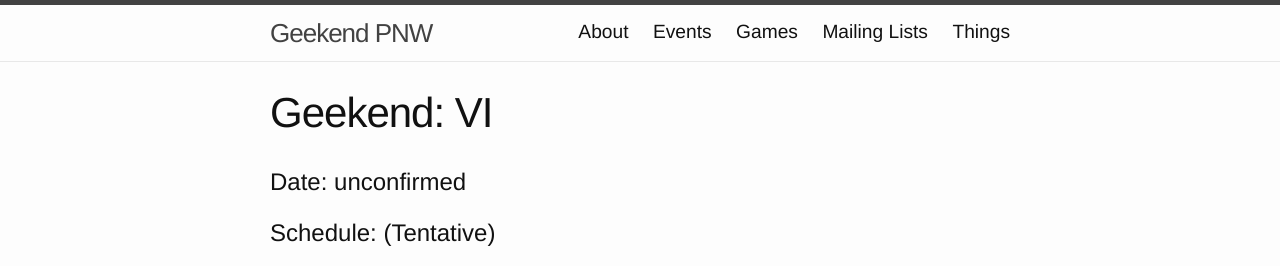
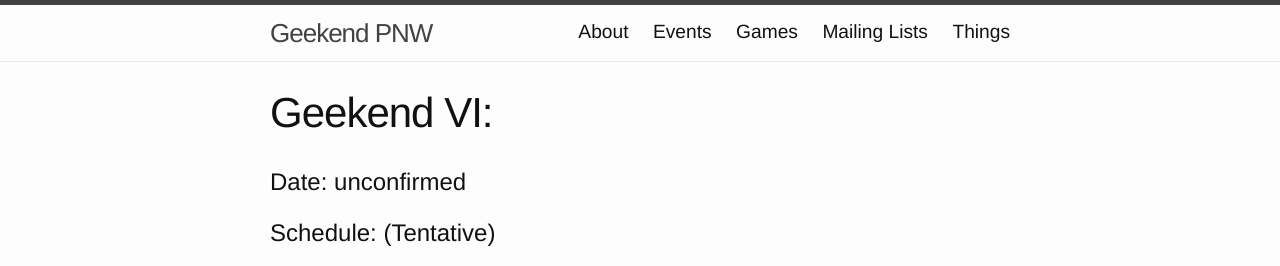
Before and after one commit to Geekend-PNW/geekend-pnw.github.com, a Jekyll site: the page built from _events/2019-06.md, in a window 1280 px wide. Shown: the top 266 px of the page. Built offline with Jekyll 4.4.1, drawn with Linux system fonts in a browser that asks for light colours.

```diff
--- a/_events/2019-06.md
+++ b/_events/2019-06.md
@@ -1,5 +1,5 @@
 ---
-title: "Geekend: VI"
+title: "Geekend VI:"
 event_id: 2019-06
 redirect_from: [ / ]
 ---
```
